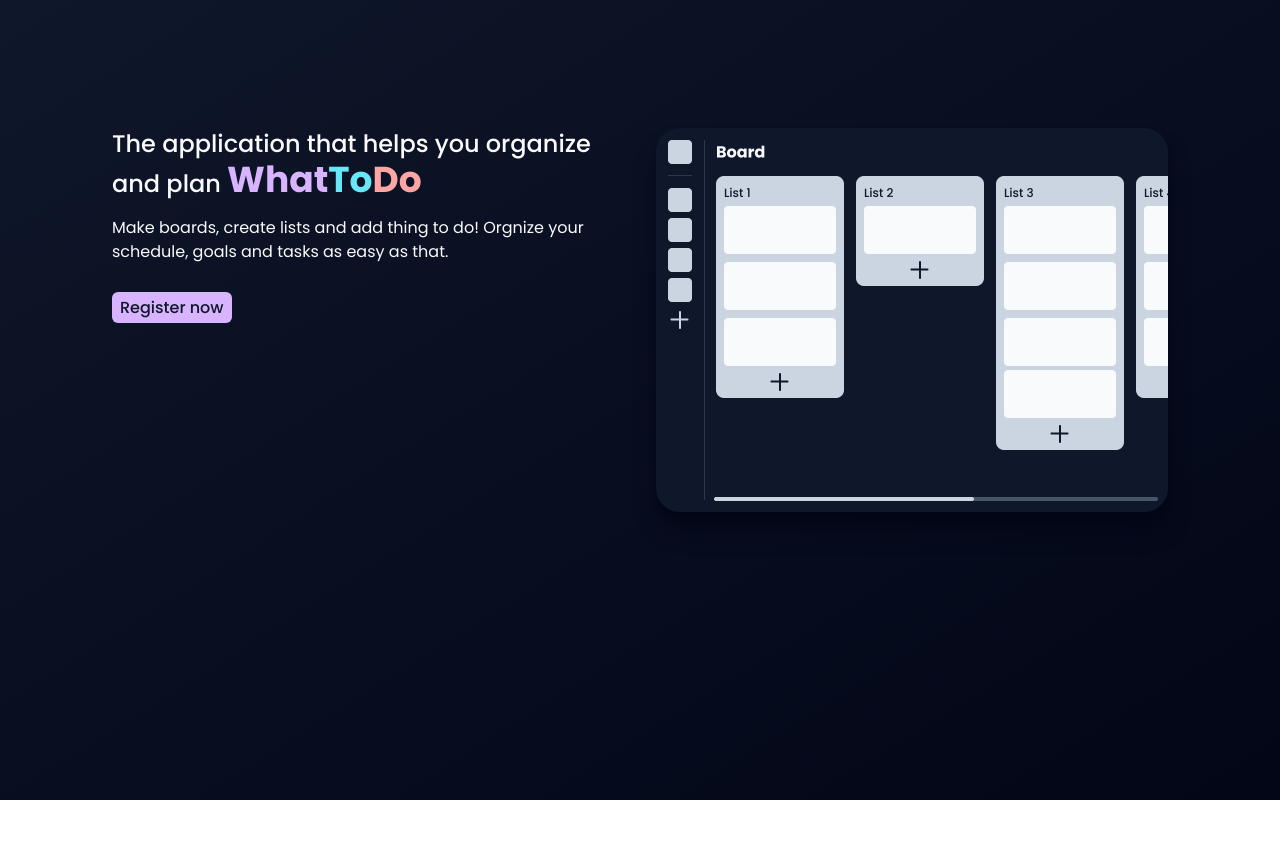
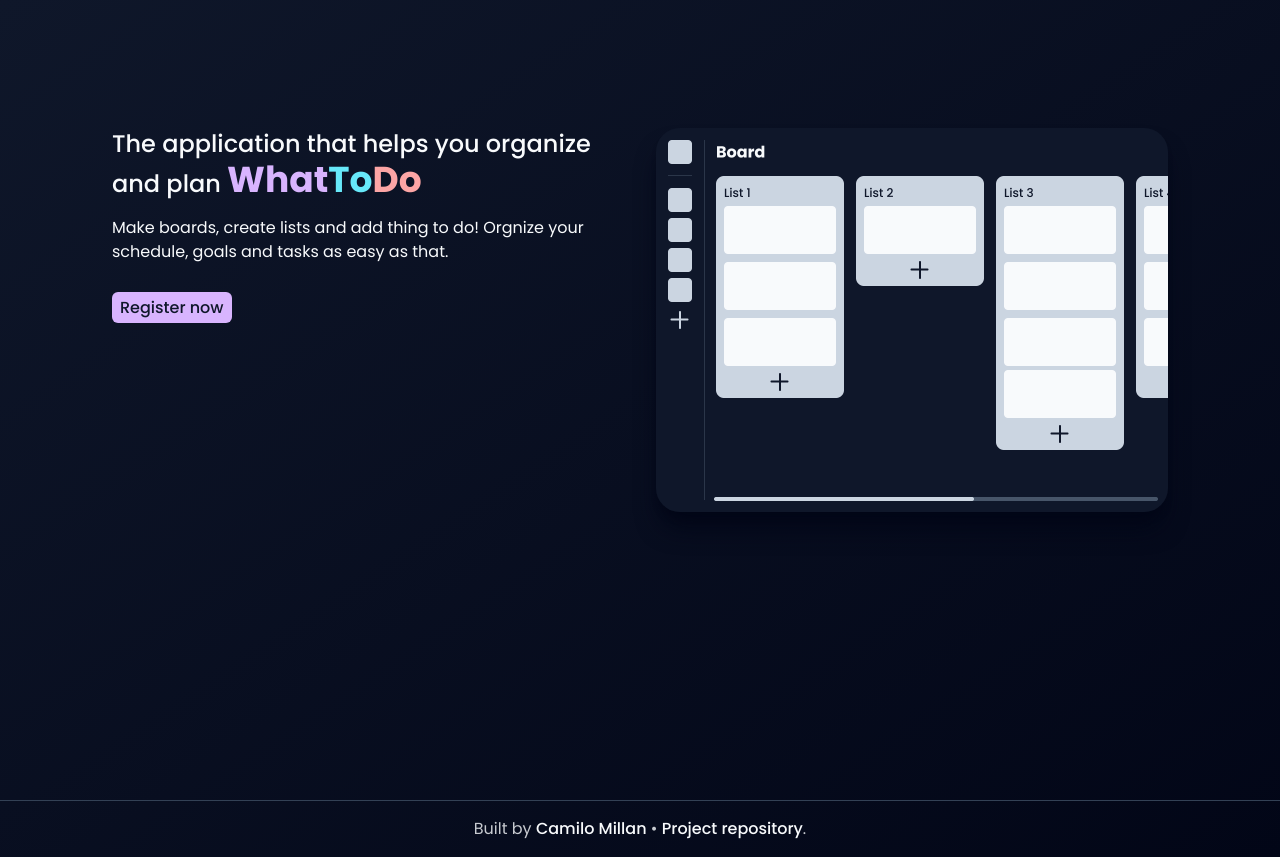
Before and after one commit to iam-camilomillan/what-to-do, a Next.js app: page / in a window 1280 px wide. Before the commit the page ends 800 px from the top, so only its background shows below. Built offline with nearby package versions, Linux system fonts and the light colour scheme.

Commit message:
Footer added.

```diff
--- a/src/app/layout.tsx
+++ b/src/app/layout.tsx
@@ -3,6 +3,7 @@ import "./globals.css";
 
 /* Font import */
 import { Poppins } from "next/font/google";
+import Footer from "./sections/footer";
 
 /* Font declaration */
 const poppins = Poppins({
@@ -27,6 +28,9 @@ export default function RootLayout({
         className={`${poppins.className} bg-gradient-to-br from-slate-900 to-slate-950 text-slate-50`}
       >
         {children}
+
+        {/* Footer */}
+        <Footer />
       </body>
     </html>
   );
--- /dev/null
+++ b/src/app/sections/footer.tsx
@@ -0,0 +1,30 @@
+export default function Footer() {
+  return (
+    <footer className="border-t border-slate-700 px-8 py-4">
+      {/* Footer text */}
+      <p className="text-center text-sm sm:text-base">
+        <span className="text-slate-50/80">Built by</span>{" "}
+        {/* Portfolio link */}
+        <a
+          href="https://iamcamilomillan.vercel.app/"
+          target="_blank"
+          className="font-medium transition-colors duration-200 ease-in-out hover:text-slate-50/80"
+        >
+          Camilo Millan
+        </a>{" "}
+        {/* Dot divider */}
+        <span className="text-slate-50/80">&#8226;</span>{" "}
+        {/* Project repository link */}
+        <a
+          href="https://github.com/iam-camilomillan/what-to-do"
+          target="_blank"
+          className="font-medium transition-colors duration-200 ease-in-out hover:text-slate-50/80"
+        >
+          Project repository
+        </a>
+        {/* Final dot */}
+        <span className="text-slate-50/80">&#46;</span>
+      </p>
+    </footer>
+  );
+}
```
